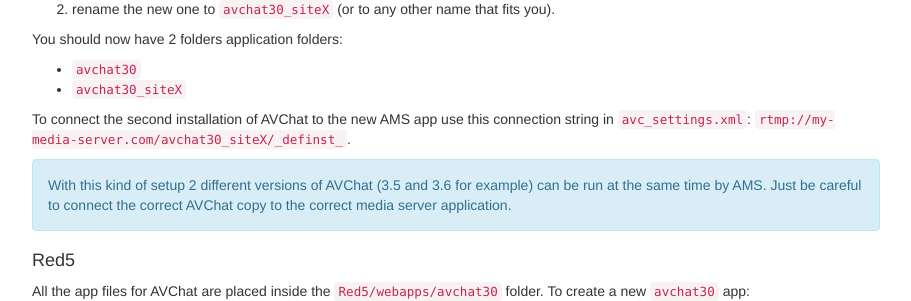
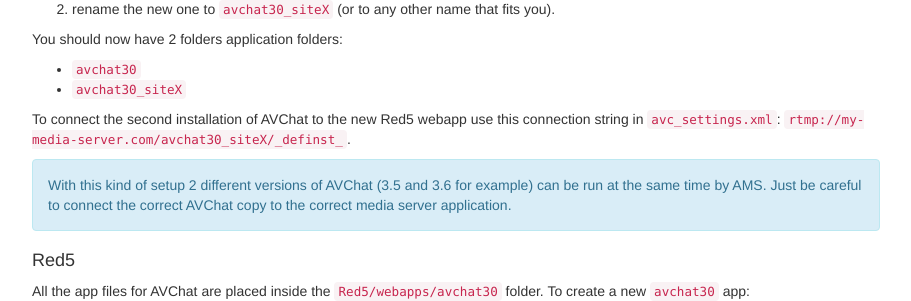
Before and after one commit to nusofthq/avchat-documentation, a Jekyll site: the page built from standalone.md, in a window 1280 px wide and 900 px high, scrolled down 7437 px. Shown: the part 149-450 px from the top of the window, without its empty margins (38-949 px from the left). Built offline with Jekyll 4.4.1, drawn with Linux system fonts in a browser that asks for light colours; nearby versions of some CDN libraries; comment, search, counter and statistics services are not loaded.

Commit message:
Update installation-instructions.md
corrected typo

```diff
--- a/_includes/installation-instructions.md
+++ b/_includes/installation-instructions.md
@@ -111,7 +111,7 @@
 * `avchat30`
 * `avchat30_siteX`
 
-To connect the second installation of AVChat to the new AMS app use this connection string in `avc_settings.xml`: `rtmp://my-media-server.com/avchat30_siteX/_definst_`.
+To connect the second installation of AVChat to the new Red5 webapp use this connection string in `avc_settings.xml`: `rtmp://my-media-server.com/avchat30_siteX/_definst_`.
 
 <div class="alert alert-info" role="alert">With this kind of setup 2 different versions of AVChat (3.5 and 3.6 for example) can be run at the same time by AMS. Just be careful to connect the correct AVChat copy to the correct media server application.</div>
 
```
